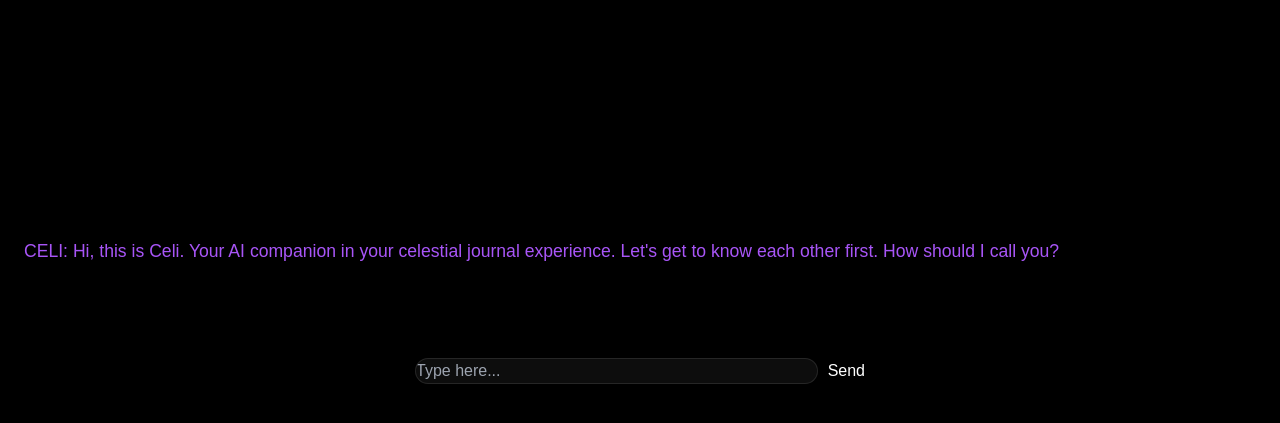
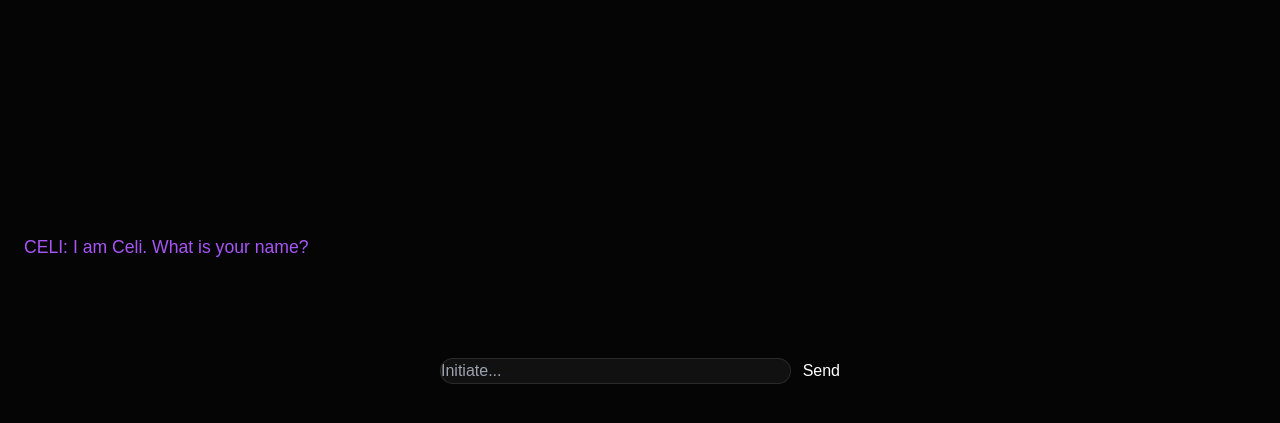
Before and after one commit to markolybrx/Celi_ai_journal, a Flask app: page / in a window 1280 px wide. Shown: the part 376-799 px from the top of the page. Run offline with Flask 3, Linux system fonts and the light colour scheme; some libraries are stand-ins or nearby versions.

Commit message:
Update auth.html

```diff
--- a/templates/auth.html
+++ b/templates/auth.html
@@ -6,122 +6,47 @@
     <title>Celi: Arrival</title>
     <script src="https://cdn.tailwindcss.com"></script>
     <style>
-        html, body { background: #000; color: #fff; margin: 0; height: 100%; overflow: hidden; font-family: sans-serif; }
-        #auth-chat {
-            display: flex; flex-direction: column-reverse; /* Bottom-up flow */
-            height: 100vh; padding: 100px 24px 140px; overflow-y: scroll; scrollbar-width: none;
-        }
-        #auth-chat::-webkit-scrollbar { display: none; }
-        .message { margin-bottom: 20px; max-width: 85%; animation: fadeIn 0.5s ease forwards; }
+        html, body { background: #050505; color: #fff; margin: 0; height: 100%; overflow: hidden; font-family: sans-serif; }
+        #auth-chat { display: flex; flex-direction: column-reverse; height: 100vh; padding: 100px 24px 140px; overflow-y: scroll; scrollbar-width: none; }
+        .message { margin-bottom: 24px; max-width: 85%; animation: fadeIn 0.4s ease; }
         .celi-msg { align-self: flex-start; color: #A855F7; font-weight: 300; font-size: 1.1rem; }
-        .user-msg { align-self: flex-end; color: #fff; background: rgba(255,255,255,0.1); padding: 12px 20px; border-radius: 20px; }
-
-        .input-bar {
-            position: fixed; bottom: 40px; left: 50%; transform: translateX(-50%);
-            width: 90%; max-width: 450px; display: flex; gap: 10px; z-index: 100;
-        }
-        input {
-            flex: 1; background: rgba(255,255,255,0.05); border: 1px solid rgba(255,255,255,0.1);
-            border-radius: 100px; padding: 14px 24px; color: #fff; outline: none; font-size: 16px;
-        }
-        button {
-            background: #fff; color: #000; border-radius: 100px; padding: 0 24px;
-            font-weight: bold; font-size: 14px; transition: 0.2s;
-        }
+        .user-msg { align-self: flex-end; background: rgba(255,255,255,0.08); padding: 14px 22px; border-radius: 24px; border: 1px solid rgba(255,255,255,0.1); }
+        .input-bar { position: fixed; bottom: 40px; left: 50%; transform: translateX(-50%); width: 90%; max-width: 400px; display: flex; gap: 12px; z-index: 100; }
+        input { flex: 1; background: rgba(255,255,255,0.05); border: 1px solid rgba(255,255,255,0.1); border-radius: 100px; padding: 16px 24px; color: #fff; outline: none; }
+        button { background: #fff; color: #000; border-radius: 100px; padding: 0 28px; font-weight: bold; }
         @keyframes fadeIn { from { opacity: 0; transform: translateY(10px); } to { opacity: 1; transform: translateY(0); } }
     </style>
 </head>
 <body>
-    <div id="auth-chat">
-        <div id="chat-anchor"></div>
-    </div>
-
+    <div id="auth-chat"></div>
     <div class="input-bar">
-        <input type="text" id="user-input" placeholder="Type here...">
+        <input type="text" id="user-input" placeholder="Initiate...">
         <button onclick="handleInput()">Send</button>
     </div>
-
     <script>
-        let step = 0;
-        let userData = { name: '', user_id: '', password: '', birthday: '', fav_color: '' };
-        const chat = document.getElementById('auth-chat');
-
-        function addMsg(text, isCeli = true) {
-            const div = document.createElement('div');
-            div.className = `message ${isCeli ? 'celi-msg' : 'user-msg'}`;
-            div.innerText = isCeli ? `CELI: ${text}` : text;
-            chat.prepend(div); // Since container is column-reverse, prepend adds to "bottom" visually
+        let step = 0; let userData = { name: '', user_id: '', password: '', birthday: '', fav_color: '' };
+        function addMsg(t, isC = true) {
+            const d = document.createElement('div'); d.className = `message ${isC ? 'celi-msg' : 'user-msg'}`;
+            d.innerText = isC ? `CELI: ${t}` : t; document.getElementById('auth-chat').prepend(d);
         }
-
         async function handleInput() {
-            const input = document.getElementById('user-input');
-            const val = input.value.trim();
-            if (!val) return;
-
-            addMsg(val, false);
-            input.value = '';
-
-            switch(step) {
-                case 0:
-                    userData.name = val;
-                    addMsg(`Nice to meet you, ${val}. What user ID would you like to use for your journey?`);
-                    step++;
-                    break;
-                case 1:
-                    userData.user_id = val;
-                    addMsg(`Gotcha! Now enter your preferred password.`, true);
-                    input.type = "password";
-                    step++;
-                    break;
-                case 2:
-                    userData.password = val;
-                    addMsg(`Confirm your password please.`);
-                    step++;
-                    break;
-                case 3:
-                    if (val !== userData.password) {
-                        addMsg(`That doesn't match the initial password. Do you wish to try again or enter a new one? (Type 'new' to reset)`);
-                    } else {
-                        addMsg(`Match confirmed. When was your birthday? (YYYY-MM-DD)`);
-                        input.type = "text";
-                        step++;
-                    }
-                    if (val.toLowerCase() === 'new') { step = 2; addMsg("Let's try again. Enter a new password."); }
-                    break;
-                case 4:
-                    userData.birthday = val;
-                    const res = await fetch('/api/birthday_trivia', {
-                        method: 'POST',
-                        headers: {'Content-Type': 'application/json'},
-                        body: JSON.stringify({birthday: val})
-                    });
-                    const trivia = await res.json();
-                    addMsg(trivia.trivia);
-                    setTimeout(() => addMsg(`And lastly, what is your favorite color?`), 1500);
-                    step++;
-                    break;
-                case 5:
-                    userData.fav_color = val;
-                    addMsg(`Processing your place in the galaxy...`);
-                    const regRes = await fetch('/api/register', {
-                        method: 'POST',
-                        headers: {'Content-Type': 'application/json'},
-                        body: JSON.stringify(userData)
-                    });
-                    const final = await regRes.json();
-                    if (final.success) {
-                        addMsg(`Congratulations! Your celestial vessel is ready. Welcome to Voyager.`);
-                        setTimeout(() => window.location.reload(), 2000);
-                    } else {
-                        addMsg(`Error: ${final.error}. Please refresh to try again.`);
-                    }
-                    break;
+            const i = document.getElementById('user-input'); const v = i.value.trim(); if (!v) return;
+            addMsg(v, false); i.value = '';
+            if(step === 0) { userData.name = v; addMsg(`Hello ${v}. Set your user ID.`); step++; }
+            else if(step === 1) { userData.user_id = v; addMsg(`Password?`); i.type = "password"; step++; }
+            else if(step === 2) { userData.password = v; addMsg(`Confirm it.`); step++; }
+            else if(step === 3) {
+                if(v !== userData.password) addMsg("No match. Try again.");
+                else { addMsg("Match. Birthday (YYYY-MM-DD)?"); i.type="text"; step++; }
+            }
+            else if(step === 4) { userData.birthday = v; addMsg("Favorite color?"); step++; }
+            else if(step === 5) {
+                userData.fav_color = v;
+                const r = await fetch('/api/register', { method:'POST', headers:{'Content-Type':'application/json'}, body:JSON.stringify(userData) });
+                if(r.ok) { addMsg("Identity verified. Loading galaxy..."); setTimeout(()=>location.reload(), 1500); }
             }
         }
-
-        window.onload = () => {
-            addMsg("Hi, this is Celi. Your AI companion in your celestial journal experience. Let's get to know each other first. How should I call you?");
-        };
+        window.onload = () => addMsg("I am Celi. What is your name?");
     </script>
 </body>
 </html>
```
